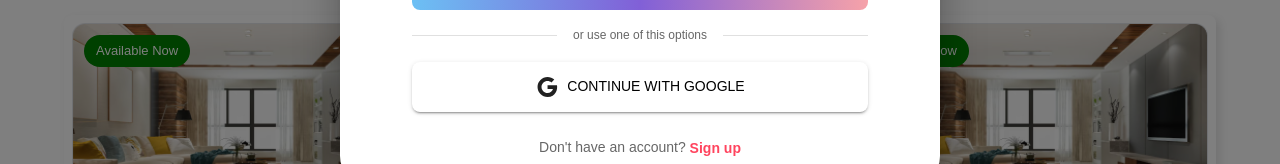
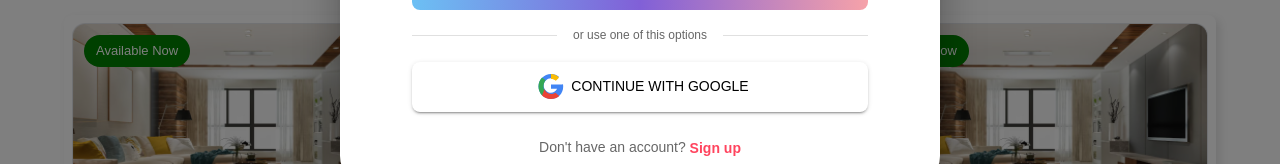
Before and after one commit to architghetiya007/room8Frontend, a React (Vite) app: page / in a window 1280 px wide. Both pictures are taken after a click on the button "LOGIN". Shown: the part 487-651 px from the top of the page. Built offline with nearby package versions, Linux system fonts and the light colour scheme; a web font is replaced by a local one.

Commit message:
User Profile Page

```diff
--- a/src/components/comman/GoogleLoginButton/index.tsx
+++ b/src/components/comman/GoogleLoginButton/index.tsx
@@ -1,7 +1,7 @@
 import React from "react";
 import { LoadingButton } from "@mui/lab";
 import { Typography } from "@mui/material";
-import GoogleIcon from "@mui/icons-material/Google"; // You can use any icon for Google
+import GoogleIcon from "../../icons/GoogleIcon";
 interface GoogleLoginButtonProps {
   isLoading: boolean;
   googleLoginClick: Function;
@@ -35,7 +35,7 @@ const GoogleLoginButton: React.FC<GoogleLoginButtonProps> = ({
     >
       {!isLoading && (
         <>
-          <GoogleIcon sx={{ mr: 1 }} /> {/* Google Icon */}
+          <GoogleIcon /> {/* Google Icon */}
           <Typography variant="button" sx={{ color: "black" }}>
             Continue with Google
           </Typography>
--- /dev/null
+++ b/src/components/icons/GoogleIcon/index.tsx
@@ -0,0 +1,39 @@
+import { Box } from "@mui/material";
+import React from "react";
+
+const GoogleIcon: React.FC = () => {
+  return (
+    <Box
+      sx={{
+        width: "40px", // Adjust size as needed
+        height: "25px",
+      }}
+    >
+      <svg
+        xmlns="http://www.w3.org/2000/svg"
+        viewBox="0 0 48 48"
+        width="100%"
+        height="100%"
+      >
+        <path
+          fill="#4285F4"
+          d="M44.5 20H24v8.5h11.8C33.1 33.8 28.1 36 24 36c-7.5 0-14-6.5-14-14s6.5-14 14-14c3.5 0 6.7 1.3 9.2 3.5l6.1-6.1C35.8 2.3 30.2 0 24 0 10.7 0 0 10.7 0 24s10.7 24 24 24c12.9 0 23.4-9.6 23.4-24 0-1.6-.2-3.2-.4-4.5z"
+        />
+        <path
+          fill="#34A853"
+          d="M0 24c0 6.6 2.6 12.6 6.8 17.2l8.2-6.7C11 32.6 9.6 28.4 9.6 24c0-4.4 1.5-8.6 4.1-11.8L6.8 6.8C2.6 11.4 0 17.4 0 24z"
+        />
+        <path
+          fill="#FBBC05"
+          d="M24 9.6c3.6 0 6.8 1.3 9.2 3.5l6.1-6.1C35.8 2.3 30.2 0 24 0v9.6z"
+        />
+        <path
+          fill="#EA4335"
+          d="M24 48c6.5 0 11.9-2.2 15.9-5.9l-7.5-6.2c-2.2 1.5-5 2.4-8.4 2.4-5.9 0-10.8-4.1-12.5-9.6L6.8 41.2C11 45.4 17 48 24 48z"
+        />
+      </svg>
+    </Box>
+  );
+};
+
+export default GoogleIcon;
--- a/src/index.css
+++ b/src/index.css
@@ -1,5 +1,5 @@
 :root {
-  font-family: Inter, system-ui, Avenir, Helvetica, Arial, sans-serif;
+  /* font-family: Inter, system-ui, Avenir, Helvetica, Arial, sans-serif; */
   line-height: 1.5;
   font-weight: 400;
 
```
